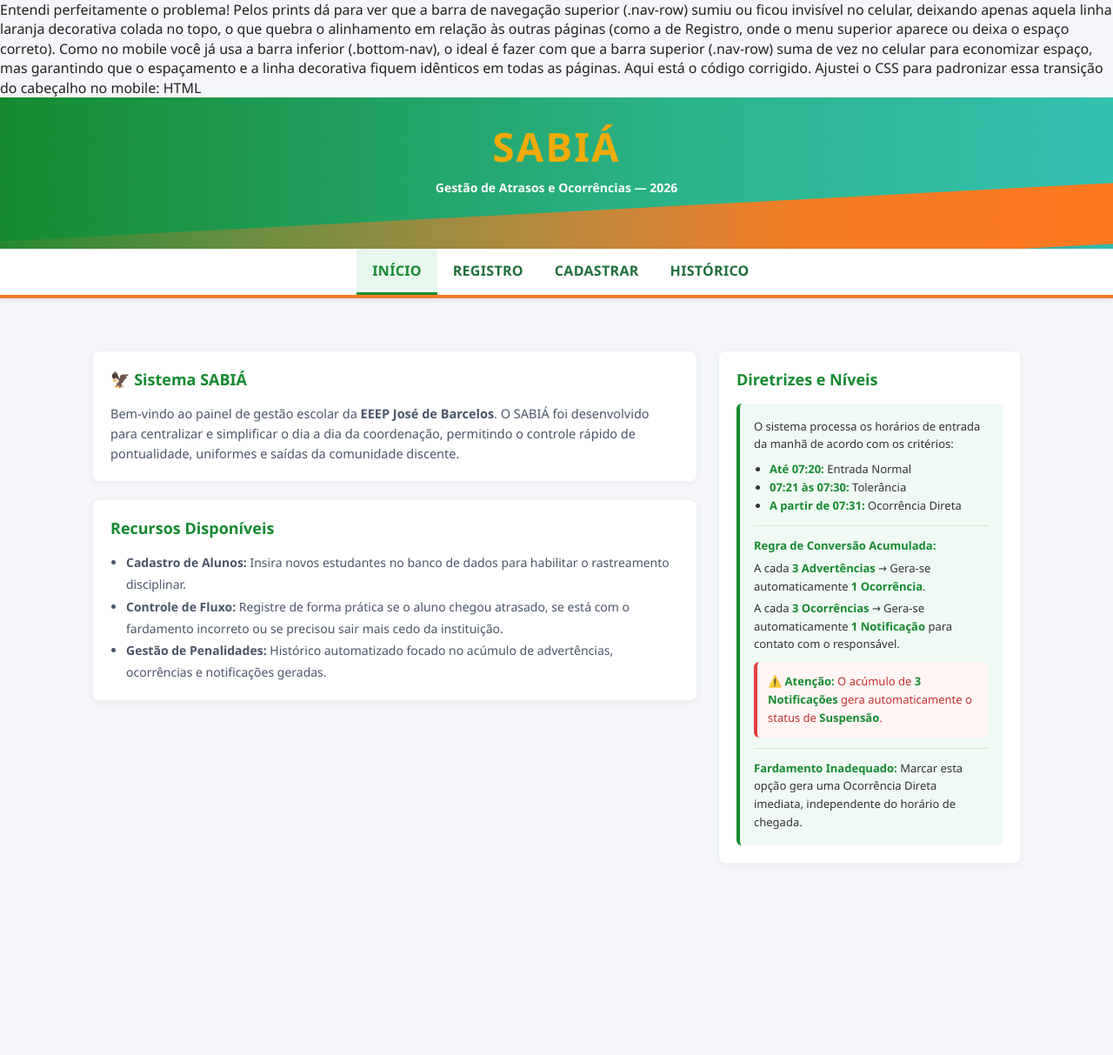
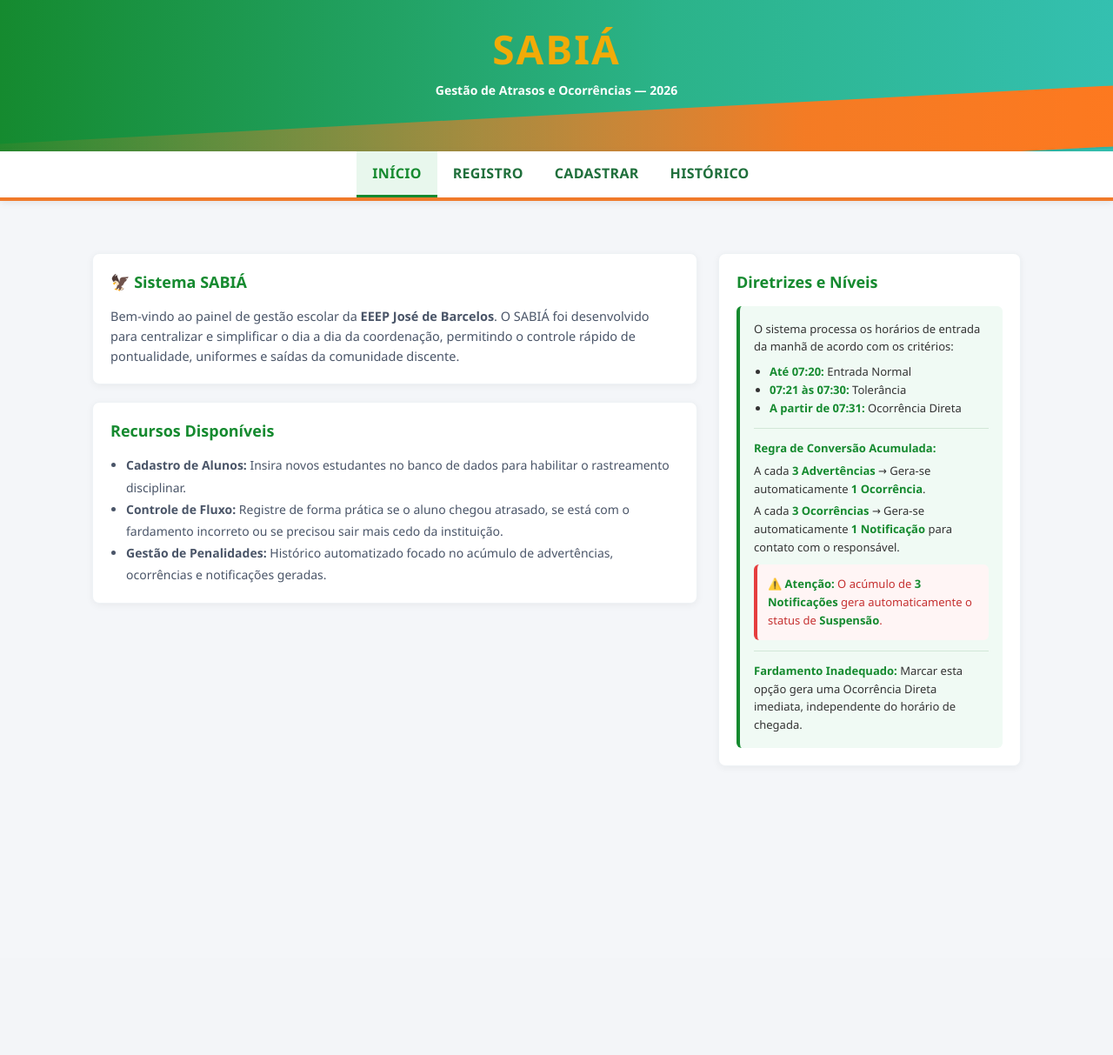
Before and after one commit to nicolasPL0/Projeto-Social-Backend, a PHP site: page / in a window 1280 px wide. Shown: the whole page at 87% size. After the commit the page ends 860 px from the top, so only its background shows below. Run offline with PHP 8.4, Linux system fonts and the light colour scheme.

Commit message:
Update index.php

```diff
--- a/index.php
+++ b/index.php
@@ -1,10 +1,4 @@
-Entendi perfeitamente o problema! Pelos prints dá para ver que a barra de navegação superior (.nav-row) sumiu ou ficou invisível no celular, deixando apenas aquela linha laranja decorativa colada no topo, o que quebra o alinhamento em relação às outras páginas (como a de Registro, onde o menu superior aparece ou deixa o espaço correto).
 
-Como no mobile você já usa a barra inferior (.bottom-nav), o ideal é fazer com que a barra superior (.nav-row) suma de vez no celular para economizar espaço, mas garantindo que o espaçamento e a linha decorativa fiquem idênticos em todas as páginas.
-
-Aqui está o código corrigido. Ajustei o CSS para padronizar essa transição do cabeçalho no mobile:
-
-HTML
 <!DOCTYPE html>
 <html lang="pt-BR">
 
```
